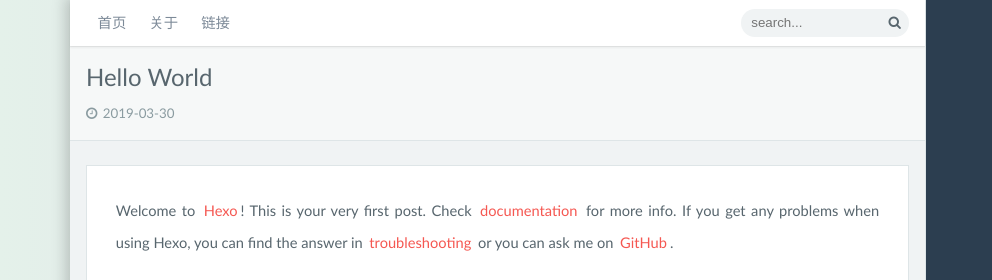
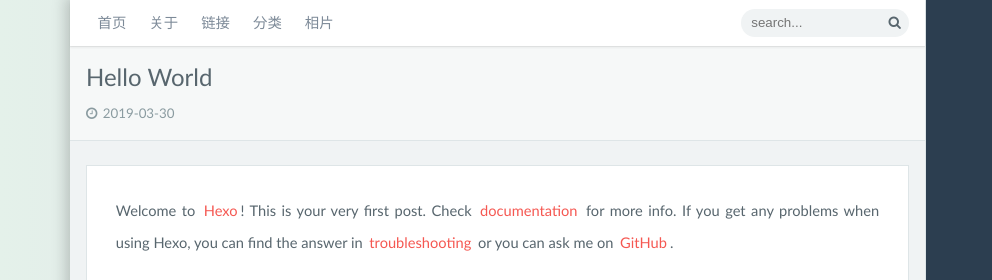
Before and after one commit to 1993zlorange/doraengineer.github.io, a plain HTML site: page 2019/03/30/hello-world/index.html in a window 1280 px wide. Shown: the top 280 px of the page, 0-992 px from the left. Drawn offline with Linux system fonts and the light colour scheme; animation ran at ten frames a second; a script that the page names is missing.

Commit message:
Site updated: 2019-03-31 13:03:43

```diff
--- a/2019/03/30/hello-world/index.html
+++ b/2019/03/30/hello-world/index.html
@@ -95,6 +95,10 @@
                           <li class="blog-nav-item"><a href="/about/" class="transition">关于</a></li>
 
                           <li class="blog-nav-item"><a href="/links/" class="transition">链接</a></li>
+
+                          <li class="blog-nav-item"><a href="/categories/" class="transition">分类</a></li>
+
+                          <li class="blog-nav-item"><a href="/picture/" class="transition">相片</a></li>
 
                         <div class="blog-navbar-right">
                             <form action>
```
Also changed, not shown: 2019/03/30/test1/index.html (+4 -0 lines), archives/2019/03/index.html (+4 -0 lines), archives/2019/index.html (+4 -0 lines), archives/index.html (+4 -0 lines), index.html (+4 -0 lines), 2 other files.
